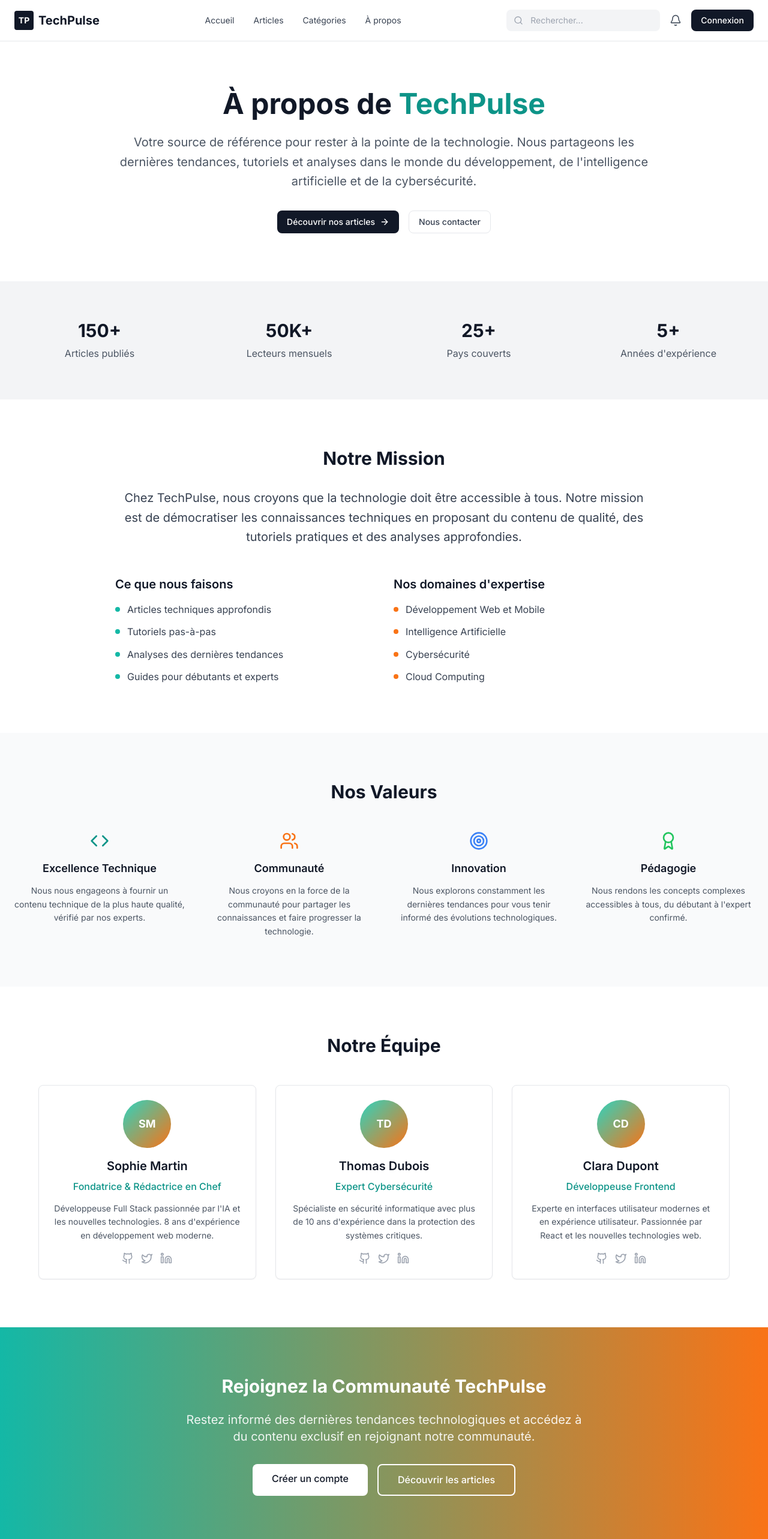
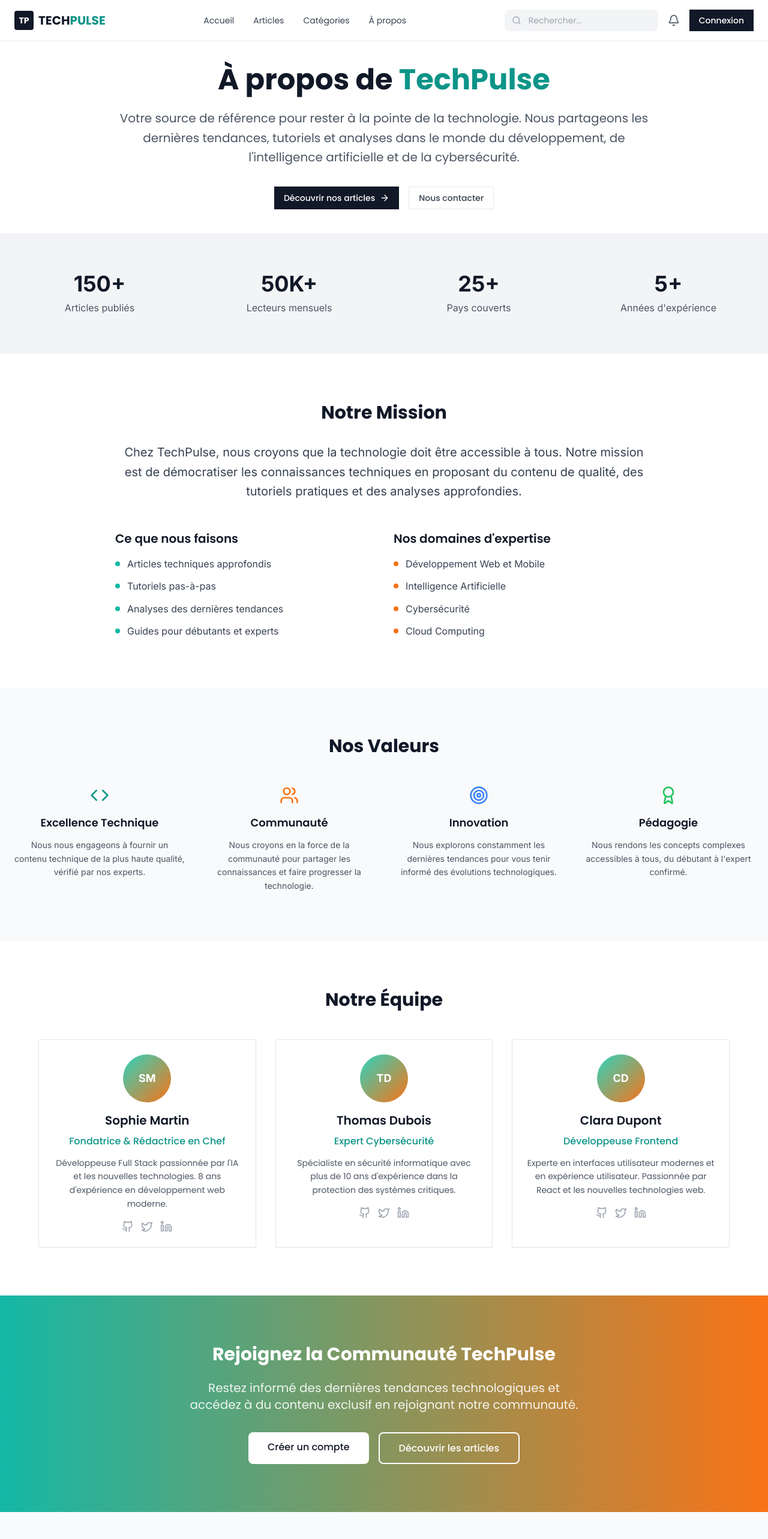
Before and after one commit to Rahim10020/tech-pulse, a Next.js app: page /about in a window 1280 px wide. Shown: the top 2566 px of the page at 60% size. After the commit the page ends 2521 px from the top, so only its background shows below. Built offline with nearby package versions, Linux system fonts and the light colour scheme.

Commit message:
ajout de la police poppins, et modifications

```diff
--- a/src/app/about/page.js
+++ b/src/app/about/page.js
@@ -80,23 +80,23 @@ export default function AboutPage() {
 
       <main>
         {/* Hero Section */}
-        <section className="bg-white py-20">
+        <section className="bg-white py-10">
           <div className="container">
             <div className="max-w-4xl mx-auto text-center">
-              <h1 className="text-5xl font-bold text-gray-900 mb-6">
+              <h1 className="text-5xl font-poppins font-bold text-gray-900 mb-6">
                 À propos de <span className="text-teal-600">TechPulse</span>
               </h1>
-              <p className="text-xl text-gray-600 mb-8 leading-relaxed">
+              <p className="text-xl font-poppins text-gray-600 mb-8 leading-relaxed">
                 Votre source de référence pour rester à la pointe de la technologie.
                 Nous partageons les dernières tendances, tutoriels et analyses dans le monde du développement,
                 de l'intelligence artificielle et de la cybersécurité.
               </p>
               <div className="flex flex-wrap justify-center gap-4">
-                <a href="/articles" className="btn-primary flex items-center">
+                <a href="/articles" className="btn-primary flex items-center font-poppins">
                   Découvrir nos articles
                   <ArrowRight className="w-4 h-4 ml-2" />
                 </a>
-                <a href="/contact" className="btn-secondary">
+                <a href="/contact" className="btn-secondary font-poppins">
                   Nous contacter
                 </a>
               </div>
@@ -110,7 +110,7 @@ export default function AboutPage() {
             <div className="grid grid-cols-2 md:grid-cols-4 gap-8">
               {stats.map((stat, index) => (
                 <div key={index} className="text-center">
-                  <div className="text-3xl font-bold text-gray-900 mb-2">
+                  <div className="text-4xl font-bold text-gray-900 mb-2">
                     {stat.value}
                   </div>
                   <div className="text-gray-600">{stat.label}</div>
@@ -124,7 +124,7 @@ export default function AboutPage() {
         <section className="py-20 bg-white">
           <div className="container">
             <div className="max-w-4xl mx-auto">
-              <h2 className="text-3xl font-bold text-gray-900 mb-8 text-center">
+              <h2 className="text-3xl font-poppins font-bold text-gray-900 mb-8 text-center">
                 Notre Mission
               </h2>
               <div className="prose prose-lg mx-auto text-gray-700">
@@ -135,7 +135,7 @@ export default function AboutPage() {
                 </p>
                 <div className="grid md:grid-cols-2 gap-8 mt-12">
                   <div>
-                    <h3 className="text-xl font-semibold text-gray-900 mb-4">
+                    <h3 className="text-xl font-poppins font-semibold text-gray-900 mb-4">
                       Ce que nous faisons
                     </h3>
                     <ul className="space-y-3 text-gray-700">
@@ -158,7 +158,7 @@ export default function AboutPage() {
                     </ul>
                   </div>
                   <div>
-                    <h3 className="text-xl font-semibold text-gray-900 mb-4">
+                    <h3 className="text-xl font-poppins font-semibold text-gray-900 mb-4">
                       Nos domaines d'expertise
                     </h3>
                     <ul className="space-y-3 text-gray-700">
@@ -189,7 +189,7 @@ export default function AboutPage() {
         {/* Values Section */}
         <section className="py-20 bg-gray-50">
           <div className="container">
-            <h2 className="text-3xl font-bold text-gray-900 mb-12 text-center">
+            <h2 className="text-3xl font-poppins font-bold text-gray-900 mb-12 text-center">
               Nos Valeurs
             </h2>
             <div className="grid md:grid-cols-2 lg:grid-cols-4 gap-8">
@@ -198,7 +198,7 @@ export default function AboutPage() {
                   <div className="mb-4 flex justify-center">
                     {value.icon}
                   </div>
-                  <h3 className="text-lg font-semibold text-gray-900 mb-3">
+                  <h3 className="text-lg font-poppins font-semibold text-gray-900 mb-3">
                     {value.title}
                   </h3>
                   <p className="text-gray-600 text-sm leading-relaxed">
@@ -213,7 +213,7 @@ export default function AboutPage() {
         {/* Team Section */}
         <section className="py-20 bg-white">
           <div className="container">
-            <h2 className="text-3xl font-bold text-gray-900 mb-12 text-center">
+            <h2 className="text-3xl font-poppins font-bold text-gray-900 mb-12 text-center">
               Notre Équipe
             </h2>
             <div className="grid md:grid-cols-3 gap-8 max-w-6xl mx-auto">
@@ -224,13 +224,13 @@ export default function AboutPage() {
                       {member.avatar}
                     </span>
                   </div>
-                  <h3 className="text-xl font-semibold text-gray-900 mb-2">
+                  <h3 className="text-xl font-poppins font-semibold text-gray-900 mb-2">
                     {member.name}
                   </h3>
-                  <p className="text-teal-600 font-medium mb-3">
+                  <p className="text-teal-600 font-poppins font-medium mb-3">
                     {member.role}
                   </p>
-                  <p className="text-gray-600 text-sm leading-relaxed mb-4">
+                  <p className="text-gray-600 font-poppins text-sm leading-relaxed mb-4">
                     {member.bio}
                   </p>
                   <div className="flex justify-center space-x-3">
@@ -253,18 +253,18 @@ export default function AboutPage() {
         {/* CTA Section */}
         <section className="py-20 bg-gradient-to-r from-teal-500 to-orange-500">
           <div className="container text-center">
-            <h2 className="text-3xl font-bold text-white mb-6">
+            <h2 className="text-3xl font-poppins font-bold text-white mb-6">
               Rejoignez la Communauté TechPulse
             </h2>
-            <p className="text-xl text-white/90 mb-8 max-w-2xl mx-auto">
+            <p className="text-xl font-poppins text-white/90 mb-8 max-w-2xl mx-auto">
               Restez informé des dernières tendances technologiques et
               accédez à du contenu exclusif en rejoignant notre communauté.
             </p>
             <div className="flex flex-wrap justify-center gap-4">
-              <a href="/signup" className="bg-white text-gray-900 px-8 py-3 rounded-lg font-medium hover:bg-gray-100 transition-colors">
+              <a href="/signup" className="bg-white text-gray-900 px-8 py-3 rounded-lg font-poppins font-medium hover:bg-gray-100 transition-colors">
                 Créer un compte
               </a>
-              <a href="/articles" className="border-2 border-white text-white px-8 py-3 rounded-lg font-medium hover:bg-white hover:text-gray-900 transition-colors">
+              <a href="/articles" className="border-2 border-white text-white px-8 py-3 rounded-lg font-medium hover:bg-white font-poppins hover:text-gray-900 transition-colors">
                 Découvrir les articles
               </a>
             </div>
--- a/src/app/articles/page.js
+++ b/src/app/articles/page.js
@@ -15,7 +15,7 @@ export default function ArticlesPage({ searchParams }) {
     <div className="min-h-screen bg-gray-50">
       <Header />
       <div className="container-sm py-6">
-        <h1 className="text-2xl font-bold text-gray-900 mb-10">
+        <h1 className="text-2xl font-poppins font-bold text-gray-900 mb-6">
           Derniers Articles
         </h1>
 
--- a/src/app/globals.css
+++ b/src/app/globals.css
@@ -40,19 +40,19 @@ body {
 /* Composants TechPulse */
 @layer components {
   .btn-primary {
-    @apply inline-flex items-center justify-center px-4 py-2 text-sm font-medium text-white bg-gray-900 rounded-lg hover:bg-gray-800 transition-colors;
+    @apply inline-flex items-center justify-center px-4 py-2 text-sm font-medium text-white bg-gray-900 hover:bg-gray-800 transition-colors;
   }
 
   .btn-secondary {
-    @apply inline-flex items-center justify-center px-4 py-2 text-sm font-medium text-gray-700 bg-white border border-gray-200 rounded-lg hover:bg-gray-50 transition-colors;
+    @apply inline-flex items-center justify-center px-4 py-2 text-sm font-medium text-gray-700 bg-white border border-gray-200 hover:bg-gray-50 transition-colors;
   }
 
   .card {
-    @apply bg-white rounded-lg border border-gray-200 shadow-sm hover:shadow-md transition-shadow;
+    @apply bg-white rounded-sm border border-gray-200 shadow-sm hover:shadow-md transition-shadow;
   }
 
   .input-field {
-    @apply w-full px-4 py-3 text-gray-900 placeholder-gray-400 bg-white border border-gray-200 rounded-lg focus:outline-none focus:ring-2 focus:ring-gray-300;
+    @apply w-full px-4 py-2 text-gray-900 placeholder-gray-400 bg-white border border-gray-200 rounded-lg focus:outline-none focus:ring-2 focus:ring-gray-300;
   }
 
   .article-card {
--- a/src/app/layout.js
+++ b/src/app/layout.js
@@ -3,7 +3,21 @@ import './globals.css'
 import { Inter } from 'next/font/google'
 import { AuthProvider } from '@/context/AuthProvider'
 
-const inter = Inter({ subsets: ['latin'] })
+import { Poppins } from 'next/font/google'
+
+const poppins = Poppins({
+  subsets: ['latin'],
+  weight: ['300', '400', '500', '600', '700'],
+  variable: '--font-poppins',
+  display: 'swap',
+})
+
+// Configuration Inter
+const inter = Inter({
+  subsets: ['latin'],
+  variable: '--font-inter',
+  display: 'swap',
+})
 
 export const metadata = {
   title: 'TechPulse - Blog Tech',
@@ -12,7 +26,7 @@ export const metadata = {
 
 export default function RootLayout({ children }) {
   return (
-    <html lang="fr" className={inter.className}>
+    <html lang="fr" className={`${inter.variable} ${poppins.variable}`}>
       <body className="bg-gray-50 text-gray-900 antialiased">
         <AuthProvider>
           {children}
--- a/src/app/page.js
+++ b/src/app/page.js
@@ -17,7 +17,7 @@ export default function HomePage() {
           className="mb-6"
         />
 
-        <h2 className="text-2xl font-bold ml-2 text-gray-900 mb-4">
+        <h2 className="text-2xl font-poppins font-bold text-gray-900 mb-4">
           Articles récents
         </h2>
 
--- a/src/components/articles/CategoryCard.js
+++ b/src/components/articles/CategoryCard.js
@@ -2,7 +2,7 @@
 export default function CategoryCard({ icon, title, description, href }) {
   return (
     <Link href={href} className="block group">
-      <div className="bg-white rounded-lg border border-gray-200 p-6 hover:shadow-md transition-all duration-200 group-hover:border-gray-300 h-full">
+      <div className="bg-white rounded-lg h-full border border-gray-200 p-6 hover:shadow-md transition-all duration-200 group-hover:border-gray-300">
         {/* Icône en haut */}
         <div className="mb-4">
           <div className="text-gray-700">
--- a/src/components/layout/Header.js
+++ b/src/components/layout/Header.js
@@ -1,6 +1,6 @@
 // src/components/layout/Header.js - Header simple
-import Link from 'next/link';
-import { Search, Bell, Menu } from 'lucide-react';
+import Link from "next/link";
+import { Search, Bell, Menu } from "lucide-react";
 
 export default function Header() {
   return (
@@ -10,23 +10,39 @@ export default function Header() {
           {/* Logo */}
           <Link href="/" className="flex items-center space-x-2">
             <div className="w-8 h-8 bg-gray-900 flex items-center justify-center rounded">
-              <span className="text-white font-bold text-sm">TP</span>
+              <span className="text-white font-poppins font-bold text-sm">
+                TP
+              </span>
             </div>
-            <span className="text-xl font-bold text-gray-900">TechPulse</span>
+            <span className="text-xl font-poppins font-bold text-gray-900 uppercase">
+              Tech<span className="text-teal-600">Pulse</span>{" "}
+            </span>
           </Link>
 
           {/* Navigation Desktop */}
           <nav className="hidden md:flex items-center space-x-8">
-            <Link href="/" className="text-gray-700 hover:text-gray-900 text-sm transition-colors">
+            <Link
+              href="/"
+              className="text-gray-700 font-poppins hover:text-gray-900 text-sm transition-colors"
+            >
               Accueil
             </Link>
-            <Link href="/articles" className="text-gray-700 hover:text-gray-900 text-sm transition-colors">
+            <Link
+              href="/articles"
+              className="text-gray-700 font-poppins hover:text-gray-900 text-sm transition-colors"
+            >
               Articles
             </Link>
-            <Link href="/categories" className="text-gray-700 hover:text-gray-900 text-sm transition-colors">
+            <Link
+              href="/categories"
+              className="text-gray-700 font-poppins hover:text-gray-900 text-sm transition-colors"
+            >
               Catégories
             </Link>
-            <Link href="/about" className="text-gray-700 hover:text-gray-900 text-sm transition-colors">
+            <Link
+              href="/about"
+              className="text-gray-700 font-poppins hover:text-gray-900 text-sm transition-colors"
+            >
               À propos
             </Link>
           </nav>
@@ -39,13 +55,13 @@ export default function Header() {
               <input
                 type="text"
                 placeholder="Rechercher..."
-                className="bg-gray-100 rounded-lg pl-10 pr-4 py-2 text-sm focus:outline-none focus:ring-2 focus:ring-gray-300 w-64"
+                className="bg-gray-100 font-poppins rounded-lg pl-10 pr-4 py-2 text-sm focus:outline-none focus:ring-2 focus:ring-gray-300 w-64"
               />
             </div>
 
             <Bell className="w-5 h-5 text-gray-600 cursor-pointer hover:text-gray-900 transition-colors" />
 
-            <Link href="/login" className="btn-primary">
+            <Link href="/login" className="btn-primary font-poppins">
               Connexion
             </Link>
 
--- a/tailwind.config.js
+++ b/tailwind.config.js
@@ -9,7 +9,21 @@ module.exports = {
   theme: {
     extend: {
       fontFamily: {
-        sans: ['Inter', 'system-ui', 'sans-serif'],
+        // Inter comme police par défaut
+        sans: ['var(--font-inter)', 'Inter', 'system-ui', 'sans-serif'],
+        // Poppins comme police alternative
+        poppins: ['var(--font-poppins)', 'Poppins', 'sans-serif'],
+        // Ou vice versa si vous préférez Poppins par défaut
+        // sans: ['var(--font-poppins)', 'Poppins', 'system-ui', 'sans-serif'],
+        // inter: ['var(--font-inter)', 'Inter', 'sans-serif'],
+      },
+      fontWeight: {
+        light: '300',
+        normal: '400',
+        medium: '500',
+        semibold: '600',
+        bold: '700',
+        extrabold: '800',
       },
       colors: {
         primary: {
```
Also changed, not shown: src/app/categories/page.js (+6 -6 lines), src/app/contact/page.js (+7 -7 lines).
